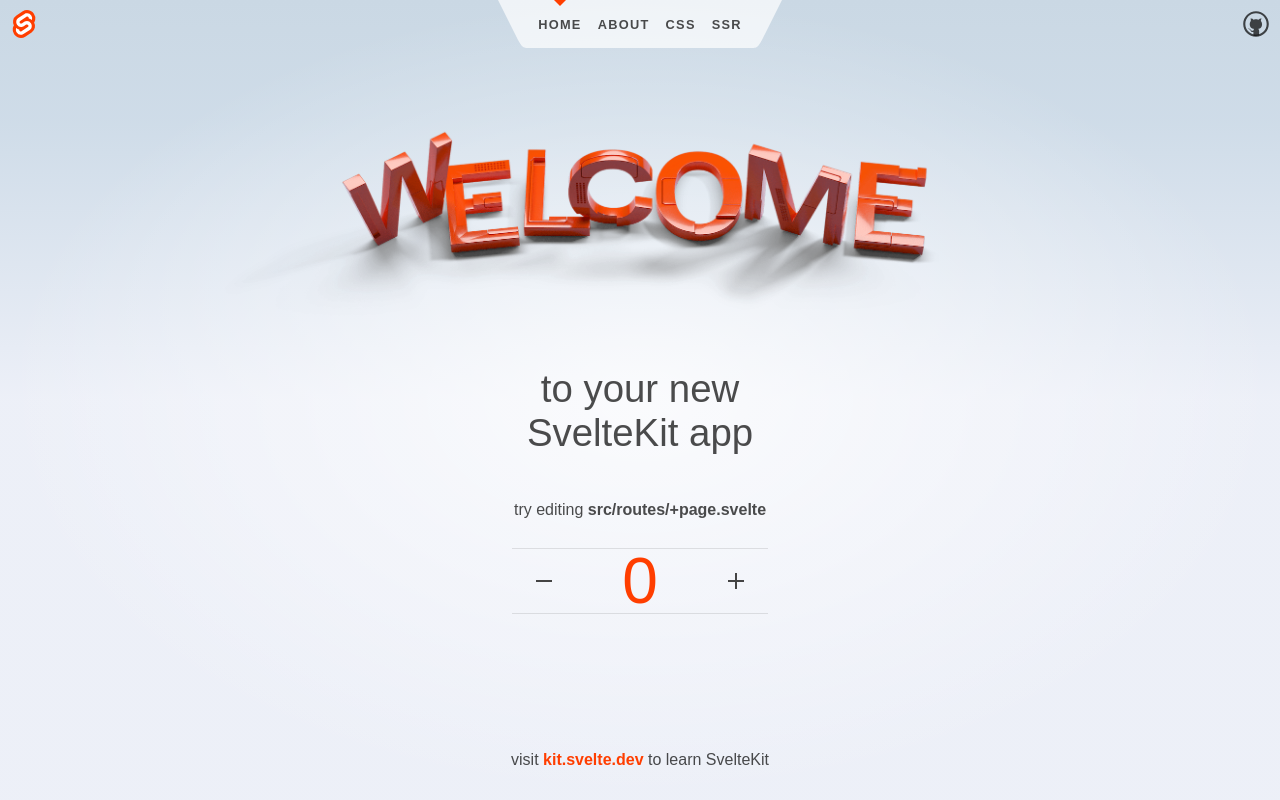
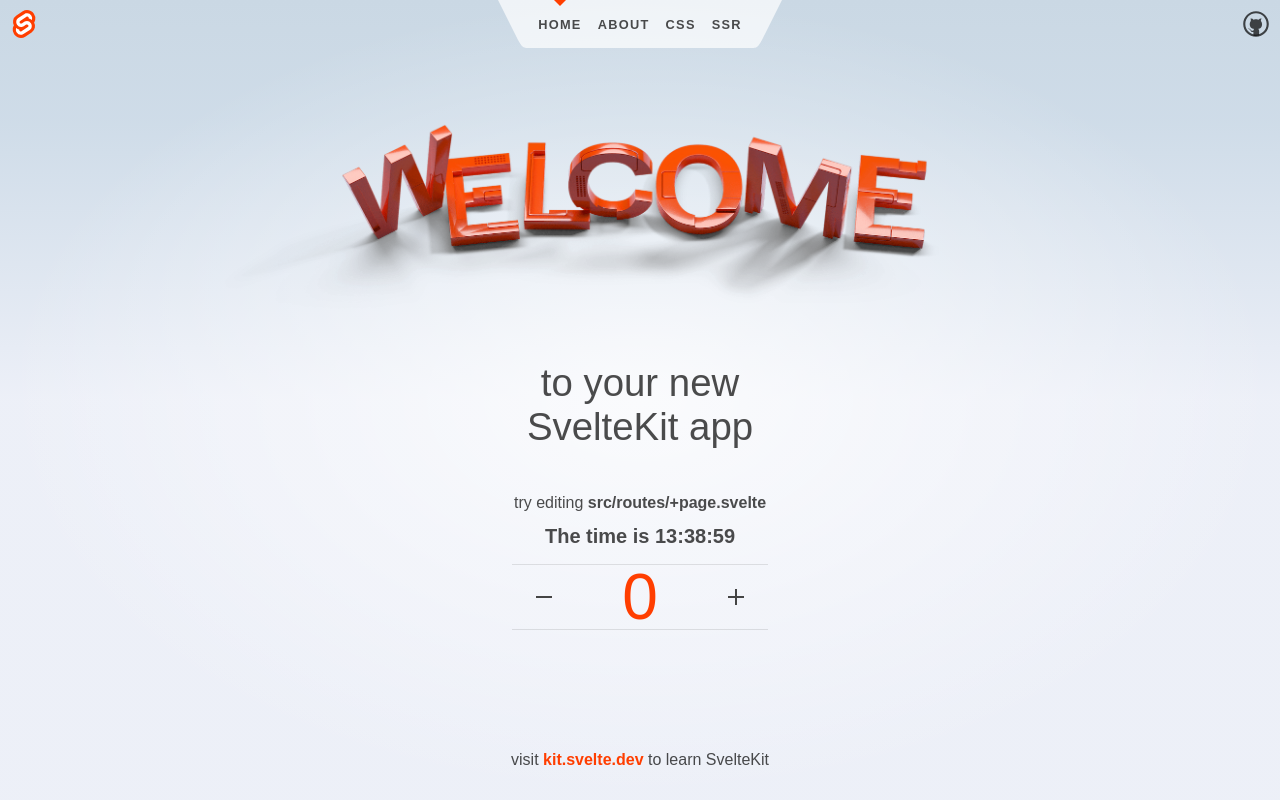
Before and after one commit to REXIANN/my-svelte-app, a SvelteKit app: page / in a window 1280 px wide. Built offline with nearby package versions, Linux system fonts and the light colour scheme.

Commit message:
add readable and writable

```diff
--- a/src/routes/+page.svelte
+++ b/src/routes/+page.svelte
@@ -2,6 +2,14 @@
 	import Counter from '$components/Counter.svelte';
 	import welcome from '$lib/images/svelte-welcome.webp';
 	import welcome_fallback from '$lib/images/svelte-welcome.png';
+	import { time } from '../store/mainStore';
+
+	const formatter = new Intl.DateTimeFormat('ko', {
+		hour12: false,
+		hour: 'numeric',
+		minute: '2-digit',
+		second: '2-digit'
+	});
 </script>
 
 <svelte:head>
@@ -24,6 +32,10 @@
 	<h2>
 		try editing <strong>src/routes/+page.svelte</strong>
 	</h2>
+
+	<div class="clock">
+		The time is {formatter.format($time)}
+	</div>
 
 	<Counter />
 </section>
@@ -56,4 +68,9 @@
 		top: 0;
 		display: block;
 	}
+
+	.clock {
+		font-size: 20px;
+		font-weight: bold;
+	}
 </style>
--- a/src/store/mainStore.ts
+++ b/src/store/mainStore.ts
@@ -1,15 +1,21 @@
-import { writable } from 'svelte/store';
+import { writable, readable } from 'svelte/store';
 
 export type CountSlice = {
-	name: string;
-	age: number;
-	count: number | null;
+	count: number;
 };
 
 const defaultCount: CountSlice = {
-	name: 'kim',
-	age: 32,
 	count: 0
 };
 
 export let count = writable<CountSlice>(defaultCount);
+
+export const time = readable(new Date(), function start(set) {
+	const interval = setInterval(() => {
+		set(new Date());
+	}, 1000);
+
+	return function stop() {
+		clearInterval(interval);
+	};
+});
```
